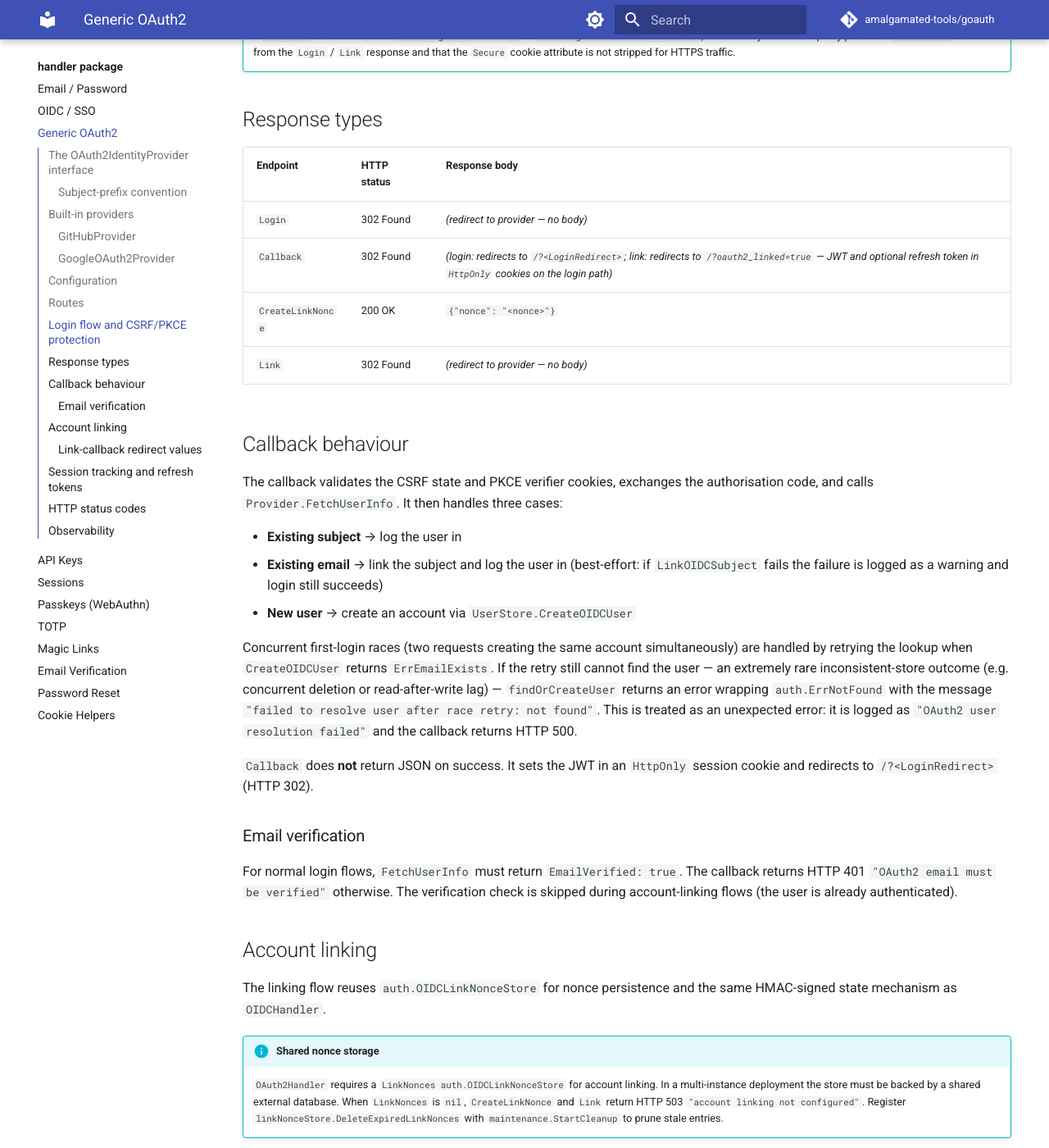
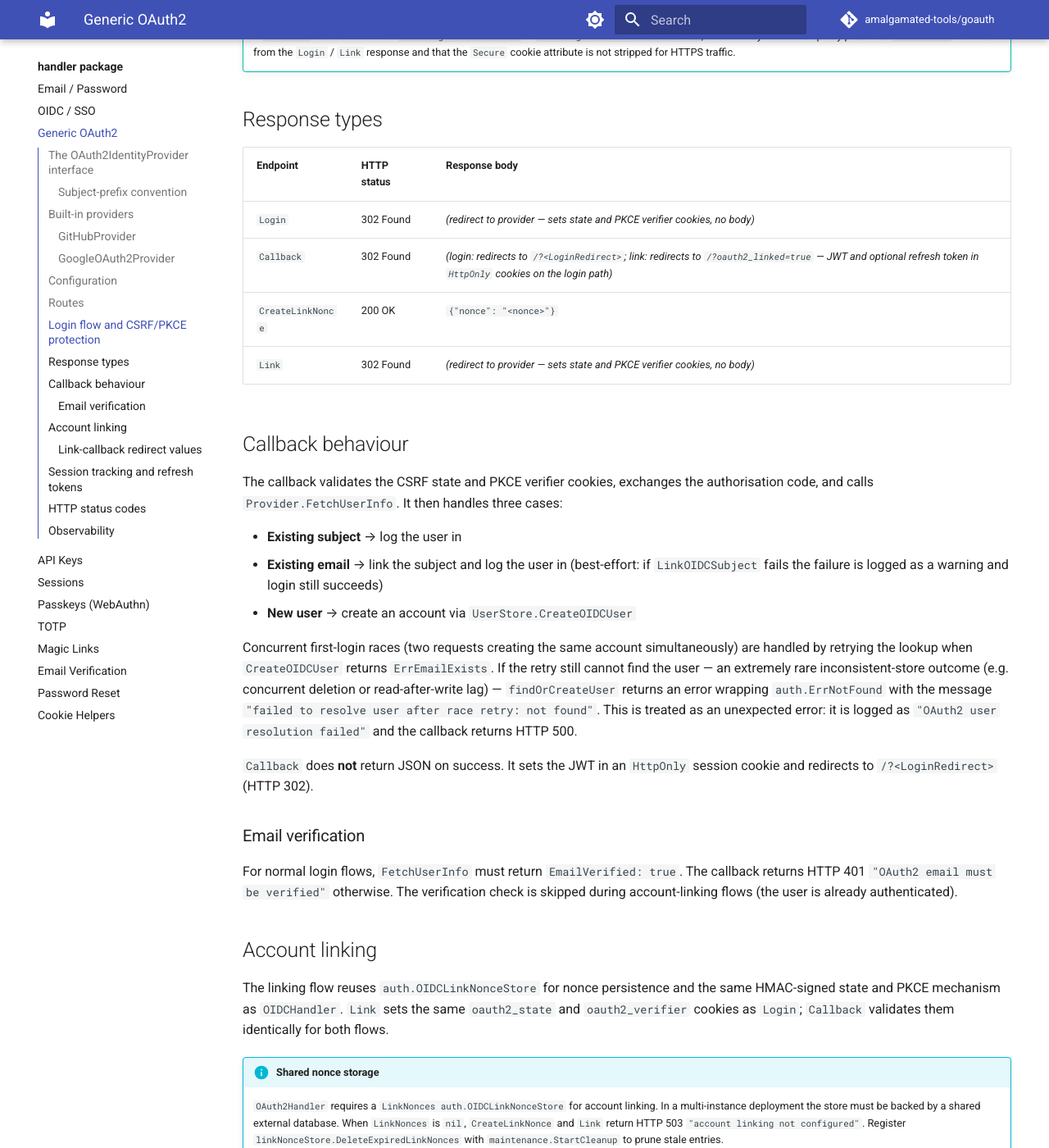
Before and after one commit to amalgamated-tools/goauth, an MkDocs documentation site: the page built from docs/handler/oauth2.md, in a window 1280 px wide and 1400 px high, scrolled down 2978 px. Shown: the whole window at 82% size. Built offline with MkDocs 1.6.1 and Material for MkDocs 9.7.7, drawn with Linux system fonts in a browser that asks for light colours; comment, search, counter and statistics services are not loaded.

Commit message:
docs(oauth2): document shared PKCE redirect for Login and Link (#335)
* docs(oauth2): document shared PKCE redirect for Login and Link

PR #325 refactored OAuth2 Login and Link to share a common
redirectToProvider helper. Both endpoints now set identical
oauth2_state and oauth2_verifier HttpOnly cookies before
redirecting the browser to the provider.

Update docs/handler/oauth2.md to:
- Add a Routes-section note explaining the shared redirect mechanism
  and that Callback validates the cookies for both flows
- Update the Link response-types row to mention the cookies it sets
- Update the Account linking section to reference PKCE alongside the
  HMAC-signed state, and cross-reference Login's cookie behaviour

Co-authored-by: Copilot <223556219+Copilot@users.noreply.github.com>

* Update docs/handler/oauth2.md

Co-authored-by: greptile-apps[bot] <165735046+greptile-apps[bot]@users.noreply.github.com>

---------

Co-authored-by: github-actions[bot] <41898282+github-actions[bot]@users.noreply.github.com>
Co-authored-by: Copilot <223556219+Copilot@users.noreply.github.com>
Co-authored-by: Patrick Veverka <veverkap@users.noreply.github.com>
Co-authored-by: greptile-apps[bot] <165735046+greptile-apps[bot]@users.noreply.github.com>

```diff
--- a/docs/handler/oauth2.md
+++ b/docs/handler/oauth2.md
@@ -121,10 +121,10 @@ Cookie attributes: `Path=/`, `HttpOnly`, `SameSite=Lax`, `MaxAge=300` (5 minutes
 
 | Endpoint | HTTP status | Response body |
 |---|---|---|
-| `Login` | 302 Found | *(redirect to provider — no body)* |
+| `Login` | 302 Found | *(redirect to provider — sets state and PKCE verifier cookies, no body)* |
 | `Callback` | 302 Found | *(login: redirects to `/?<LoginRedirect>`; link: redirects to `/?oauth2_linked=true` — JWT and optional refresh token in `HttpOnly` cookies on the login path)* |
 | `CreateLinkNonce` | 200 OK | `{"nonce": "<nonce>"}` |
-| `Link` | 302 Found | *(redirect to provider — no body)* |
+| `Link` | 302 Found | *(redirect to provider — sets state and PKCE verifier cookies, no body)* |
 
 ## Callback behaviour
 
@@ -144,7 +144,7 @@ For normal login flows, `FetchUserInfo` must return `EmailVerified: true`. The c
 
 ## Account linking
 
-The linking flow reuses `auth.OIDCLinkNonceStore` for nonce persistence and the same HMAC-signed state mechanism as `OIDCHandler`.
+The linking flow reuses `auth.OIDCLinkNonceStore` for nonce persistence and the same HMAC-signed state and PKCE mechanism as `OIDCHandler`. `Link` sets the same `oauth2_state` and `oauth2_verifier` cookies as `Login`; `Callback` validates them identically for both flows.
 
 !!! info "Shared nonce storage"
     `OAuth2Handler` requires a `LinkNonces auth.OIDCLinkNonceStore` for account linking. In a multi-instance deployment the store must be backed by a shared external database. When `LinkNonces` is `nil`, `CreateLinkNonce` and `Link` return HTTP 503 `"account linking not configured"`. Register `linkNonceStore.DeleteExpiredLinkNonces` with `maintenance.StartCleanup` to prune stale entries.
```
